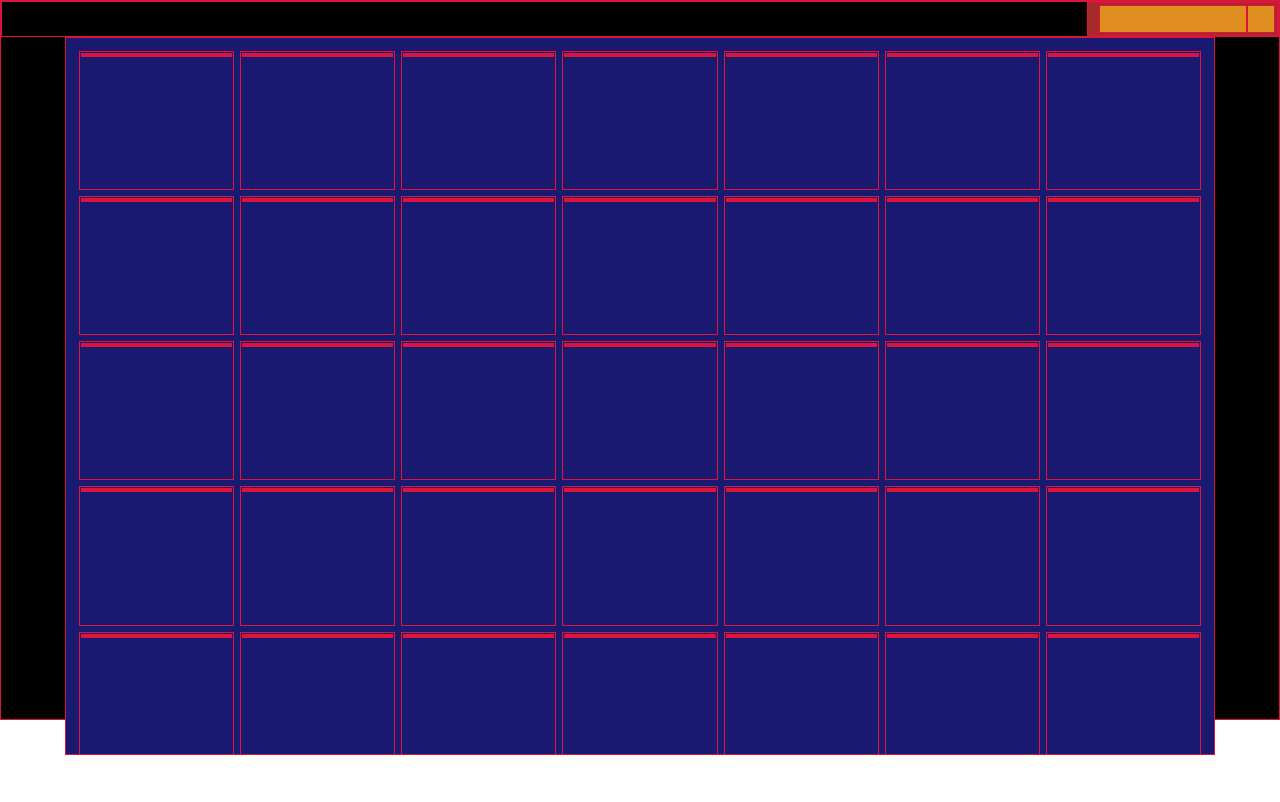
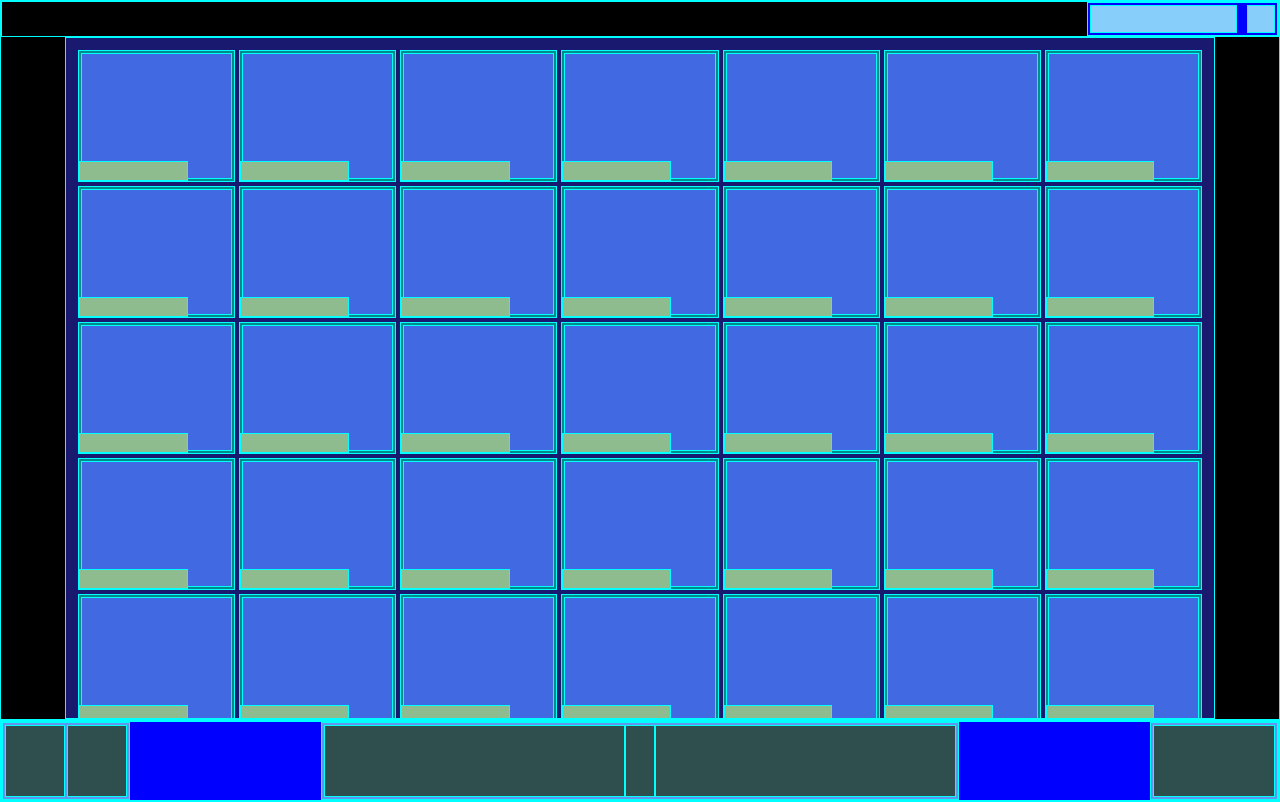
Before and after one commit to GiuliaSetti/html-css-zoom, a plain HTML site: page index.html in a window 1280 px wide. Drawn offline with Linux system fonts and the light colour scheme.

Commit message:
feat: whole page colored blocks.

```diff
--- a/css/style.css
+++ b/css/style.css
@@ -7,16 +7,17 @@
 
 .debug *{
 
-    border: 1px solid crimson;
+    border: 1px solid cyan;
     font-family: 'Roboto', sans-serif;
     color: white;
 }
 
 main{
-    width: 100vw;
+    width: 100%;
     height: 90vh;
 
     background-color: black;
+
 }
 
 nav{
@@ -32,7 +33,7 @@ nav{
     width: 15%;
     height: 100%;
 
-    background-color: brown;
+    background-color: blue;
 
     position: absolute;
     top: 0;
@@ -42,12 +43,13 @@ nav{
 
     display: flex;
     justify-content: flex-end;
+    gap: 10px;
 }
 
 .btn{
 
     height: 100%;
-    background-color: rgb(225, 142, 33);
+    background-color: lightskyblue;
 }
 
 .speaker{
@@ -63,7 +65,7 @@ nav{
 
 #grid-container{
     width: 90%;
-    height: 100%;
+    height: 95%;
 
     margin: 0 auto;
 
@@ -78,12 +80,98 @@ nav{
 }
 
 .user-card{
-    width: calc(100% / 7 - 6px);
+    width: calc(100% / 7 - 4px);
     height: calc(100% / 5);
 
-    margin: 3px 3px;
-    padding: 1px;
+    margin: 2px 2px;
+    padding: 2px;
+
+    background-color: darkcyan;
+
+
+    position: relative;
 }
 
 
 /* user-video */
+
+.user-video{
+    width: 100%;
+    height: 100%;
+
+    background-color:royalblue;
+}
+
+.user-name{
+    width: 70%;
+    height: 15%;
+
+    background-color: darkseagreen;
+
+    position: absolute;
+    bottom: 0;
+    left: 0;
+}
+
+/* footer */
+
+
+
+#footer-navbar{
+    width: 100%;
+    height: 10vh;
+
+    background-color: blue;
+
+    display: flex;
+    justify-content: space-between;
+}
+
+#footer-navbar > div{
+    background-color: cornflowerblue;
+    height: 100%;
+}
+
+#right-btns, #exit-call{
+    width: 10%;
+    display: flex;
+    gap: 2px;
+    padding: 2px;
+}
+
+#tools{
+    width: 50%;
+
+    padding: 2px;
+
+    display: flex;
+
+}
+
+/* inside navabar - divs */
+
+#right-btns > div{
+    width: 50%;
+    height: 100%;
+
+    background-color: darkslategrey;
+}
+
+#tools > div{
+    height: 100%;
+    background-color: darkslategray;
+}
+
+#tools .icon{
+    width: 50%;
+}
+
+#tools .menu{
+    width: 5%;
+}
+
+#exit-call > div{
+
+    width: 100%;
+    background-color: darkslategray;
+}
--- a/index.html
+++ b/index.html
@@ -195,40 +195,45 @@
             </div>
 
         </div>
-
-
-
-
-
+        <!-- /grid-container -->
     </main>
 
 
+    <!-- footer -->
 
+    <footer>
+        <!-- footer-navbar -->
+        <div id="footer-navbar">
 
+            <!-- mic e cam -->
+            <div id="right-btns">
 
+                <!-- mic -->
+                <div id="mic"></div>
+                 <!-- cam -->
+                <div id="cam"></div>
+            </div>
 
+            <!-- tools -->
+            <div id="tools">
 
+                <!-- tools-list one -->
+                <div class="icon"></div>
+                <!-- arrow -->
+                <div class="menu"></div>
+                <!-- tools-list two -->
+                <div class="icon"></div>
 
+            </div>
+            <div id="exit-call">
 
+                <!-- exit-call -->
+                <div id="exit"></div>
+            </div>
+        </div>
+    </footer>
 
-
-
-
-        <!-- /grid-container -->
-
-
-    <!-- footer -->
-        <!-- footer-navbar -->
-                <!-- mic e cam -->
-                     <!-- mic -->
-                     <!-- cam -->
-                <!-- tools -->
-                     <!-- tools-list one -->
-                     <!-- arrow -->
-                     <!-- tools-list two -->
-                <!-- exit-call -->
     <!-- /footer -->
-
 
 </body>
 </html>
```
